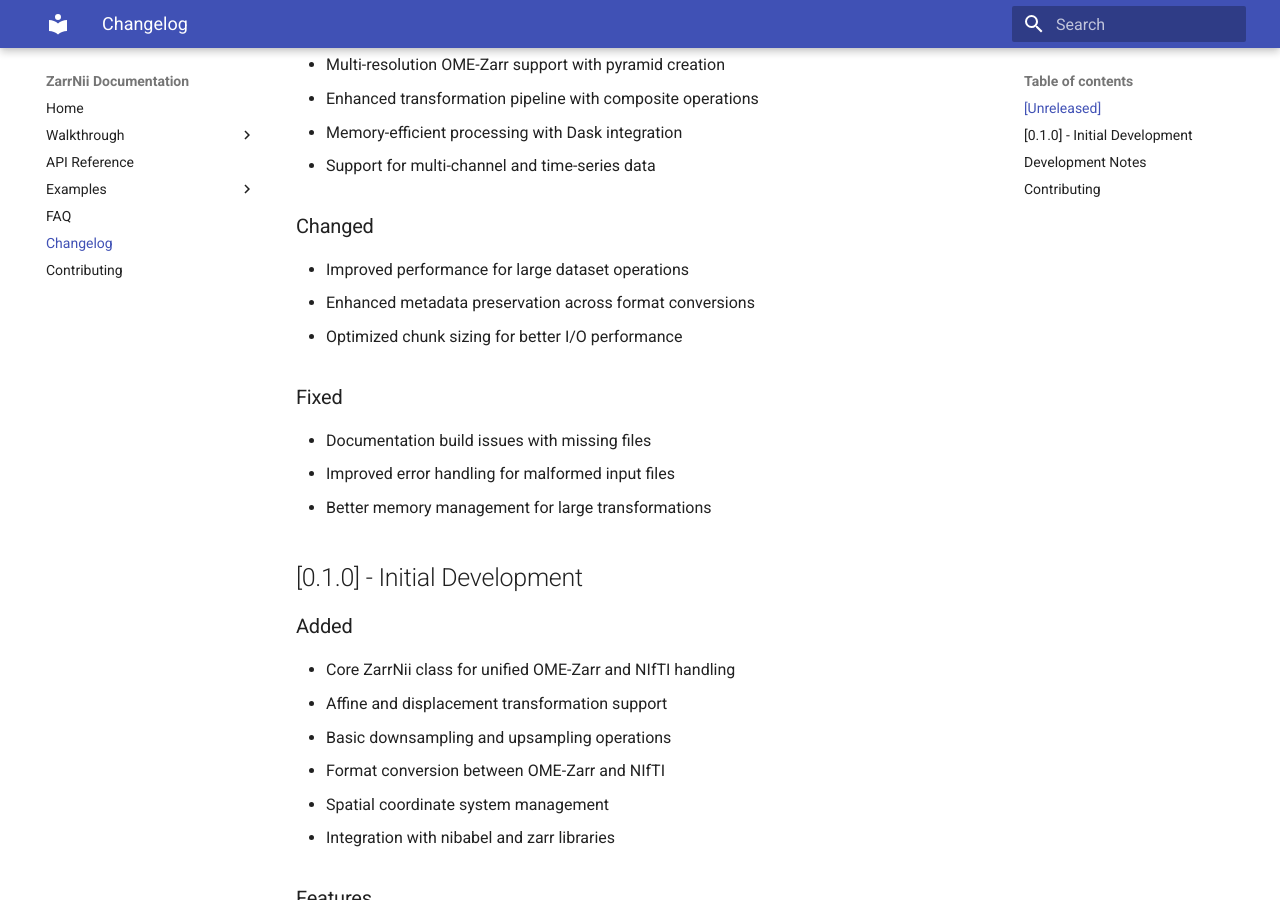
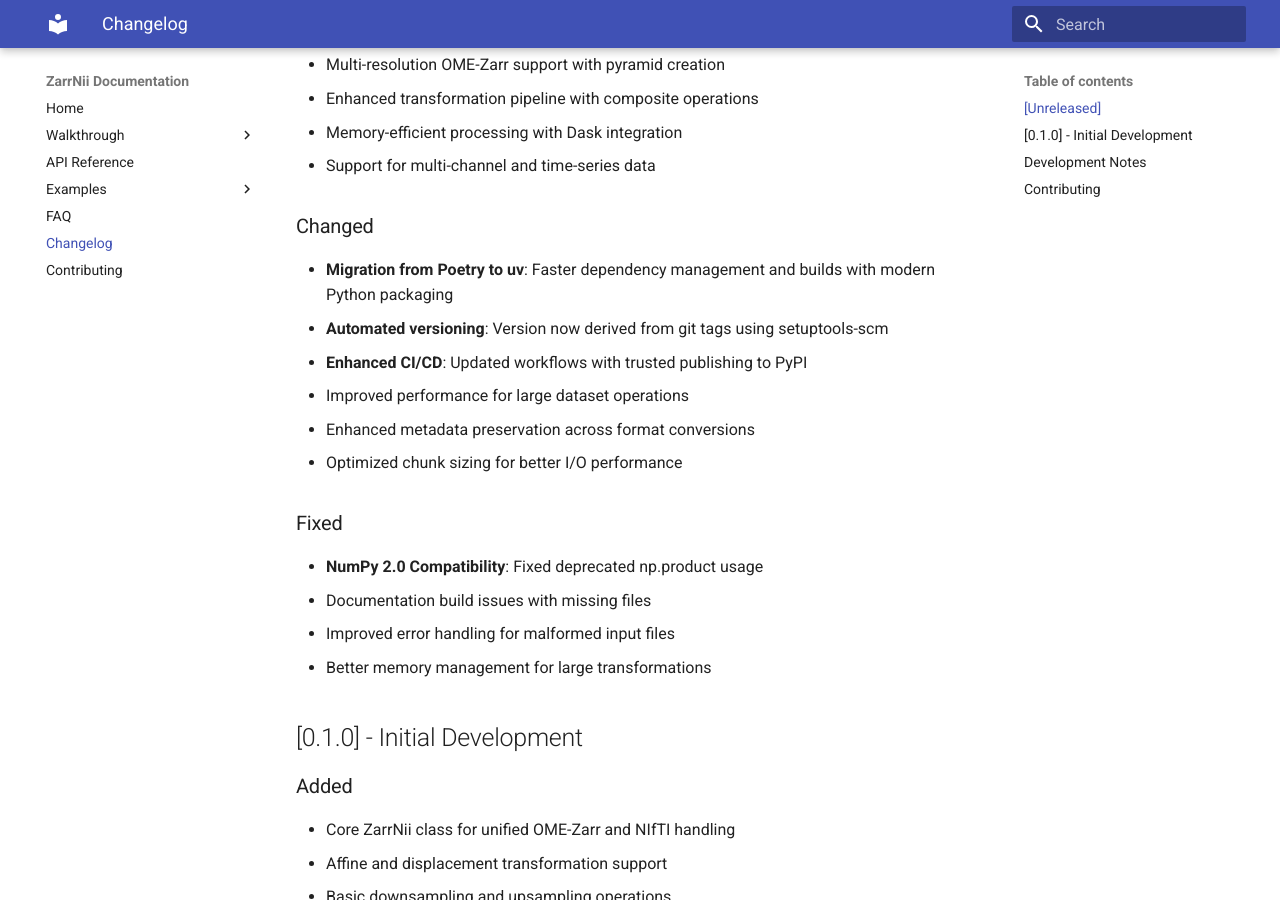
Before and after one commit to khanlab/zarrnii, an MkDocs documentation site: the page built from docs/changelog.md, in a window 1280 px wide and 900 px high, scrolled down 365 px. Built offline with MkDocs 1.6.1 and Material for MkDocs 9.7.7, drawn with Linux system fonts in a browser that asks for light colours.

Commit message:
Complete documentation review: add API reference updates and changelog
Co-authored-by: akhanf <11492701+akhanf@users.noreply.github.com>

```diff
--- a/docs/changelog.md
+++ b/docs/changelog.md
@@ -15,11 +15,15 @@ and this project adheres to [Semantic Versioning](https://semver.org/spec/v2.0.0
 - Support for multi-channel and time-series data
 
 ### Changed
+- **Migration from Poetry to uv**: Faster dependency management and builds with modern Python packaging
+- **Automated versioning**: Version now derived from git tags using setuptools-scm
+- **Enhanced CI/CD**: Updated workflows with trusted publishing to PyPI
 - Improved performance for large dataset operations
 - Enhanced metadata preservation across format conversions
 - Optimized chunk sizing for better I/O performance
 
 ### Fixed
+- **NumPy 2.0 Compatibility**: Fixed deprecated np.product usage
 - Documentation build issues with missing files
 - Improved error handling for malformed input files
 - Better memory management for large transformations
```
Also changed, not shown: docs/reference.md (+13 -0 lines).
